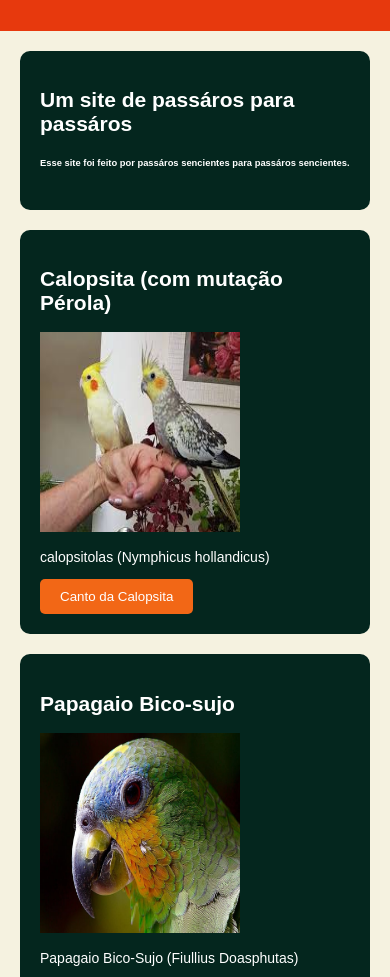
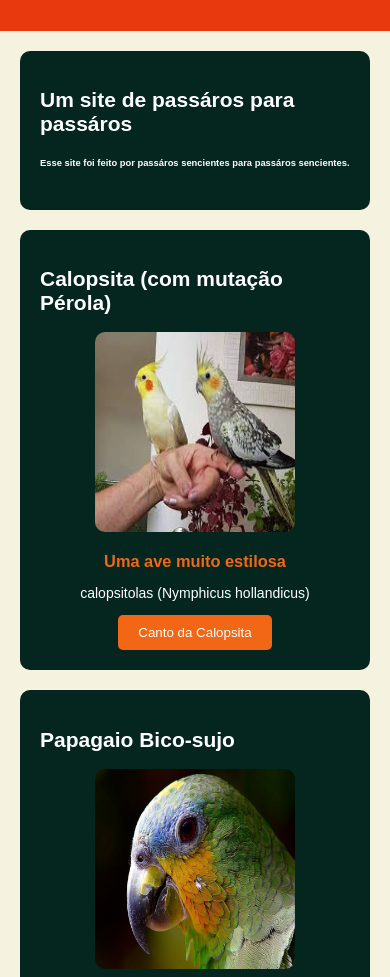
Before and after one commit to PPAULhenrique/Portif-lio-Desenvolvimento-de-Sistemas, a plain HTML site: page Site_gabriel/sexo.html in a window 390 px wide. Shown: the part 109-1086 px from the top of the page. Drawn offline with Linux system fonts and the light colour scheme.

Commit message:
Sexto commit
adição de textinhos, estilização e desing responsivo.

```diff
--- a/Site_gabriel/sexo.css
+++ b/Site_gabriel/sexo.css
@@ -63,3 +63,27 @@ footer {
     background: #f2edd5b8;
     color: white;
 }
+
+.card-passaro {
+    display: flex;
+    align-items: center;
+    gap: 20px;
+}
+
+.card-passaro img {
+    width: 200px;
+    height: 200px;
+    border-radius: 10px;
+}
+
+.card-passaro h3 {
+    margin: 0;
+    color: #F26716;
+}
+
+@media (max-width: 600px) {
+    .card-passaro {
+        flex-direction: column;
+        text-align: center;
+    }
+}
--- a/Site_gabriel/sexo.html
+++ b/Site_gabriel/sexo.html
@@ -21,26 +21,34 @@
     </section>
 
     <section>
+                <h2>Calopsita (com mutação Pérola)</h2>
 
+            <div class="card-passaro">
+                <img src="foto de passaros/prikito.jpg">
 
-
-        <h2> Calopsita (com mutação Pérola)</h2>
-        <img src="foto de passaros/prikito.jpg">
+            <div>
+                <h3>Uma ave muito estilosa </h3>
                 <p>calopsitolas (Nymphicus hollandicus)</p>
                 <button onclick="tocarAudio()">Canto da Calopsita</button>
+            </div>
+        </div>
         <audio id="meuAudio">
         <source src="Audio de passaros/Calopsitas Cantando.mp3" type="audio/mpeg">
         </audio>
     </section>
+    <section>
+                <h2> Papagaio Bico-sujo</h2>
 
-        <section>
+            <div class="card-passaro">
+                <img src="foto de passaros/bicos-de-passaros.jpg">
 
 
-
-        <h2> Papagaio Bico-sujo</h2>
-        <img src="foto de passaros/bicos-de-passaros.jpg">
+            <div>
+                <h3>Ave farmando aura de fodona </h3>
                 <p>Papagaio Bico-Sujo (Fiullius Doasphutas)</p>
                 <button onclick="tocarAudio()">Canto do Papagaio Bico-Sujo</button>
+            </div>
+        </div>
         <audio id="meuAudio">
         <source src="Audio de passaros/Papagaio bico-sujo xingando.mp3" type="audio/mpeg">
         </audio>
@@ -55,6 +63,4 @@
     <script src="sexo.js"></script>
 </body>
 
-
-
 </html>
--- a/Site_gabriel/sexo.js
+++ b/Site_gabriel/sexo.js
@@ -7,3 +7,7 @@ function pausarAudio() {
     const audio = document.getElementById("meuAudio");
     audio.pause();
 }
+
+function tocarAudio(id) {
+    document.getElementById(id).play();
+}
```
Lines whose indentation alone changed are shown as unchanged.
